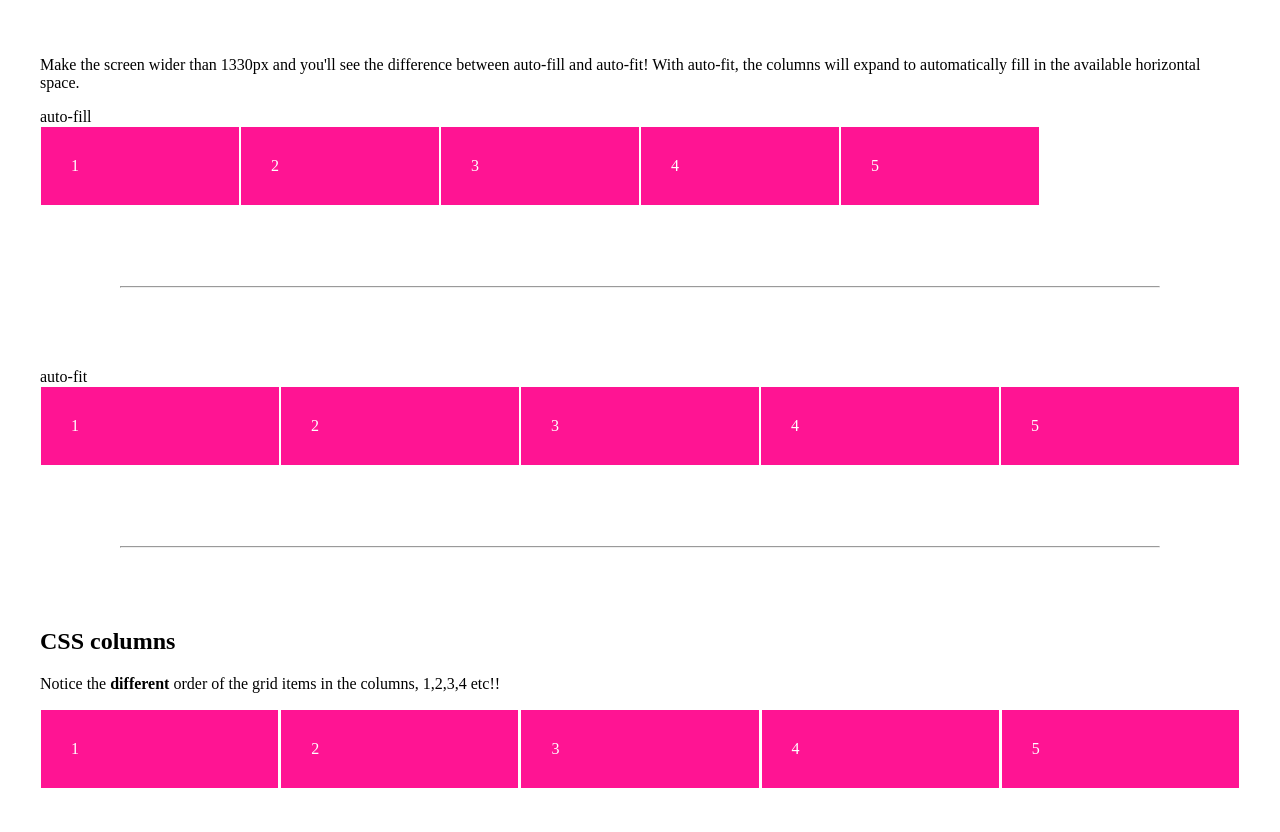
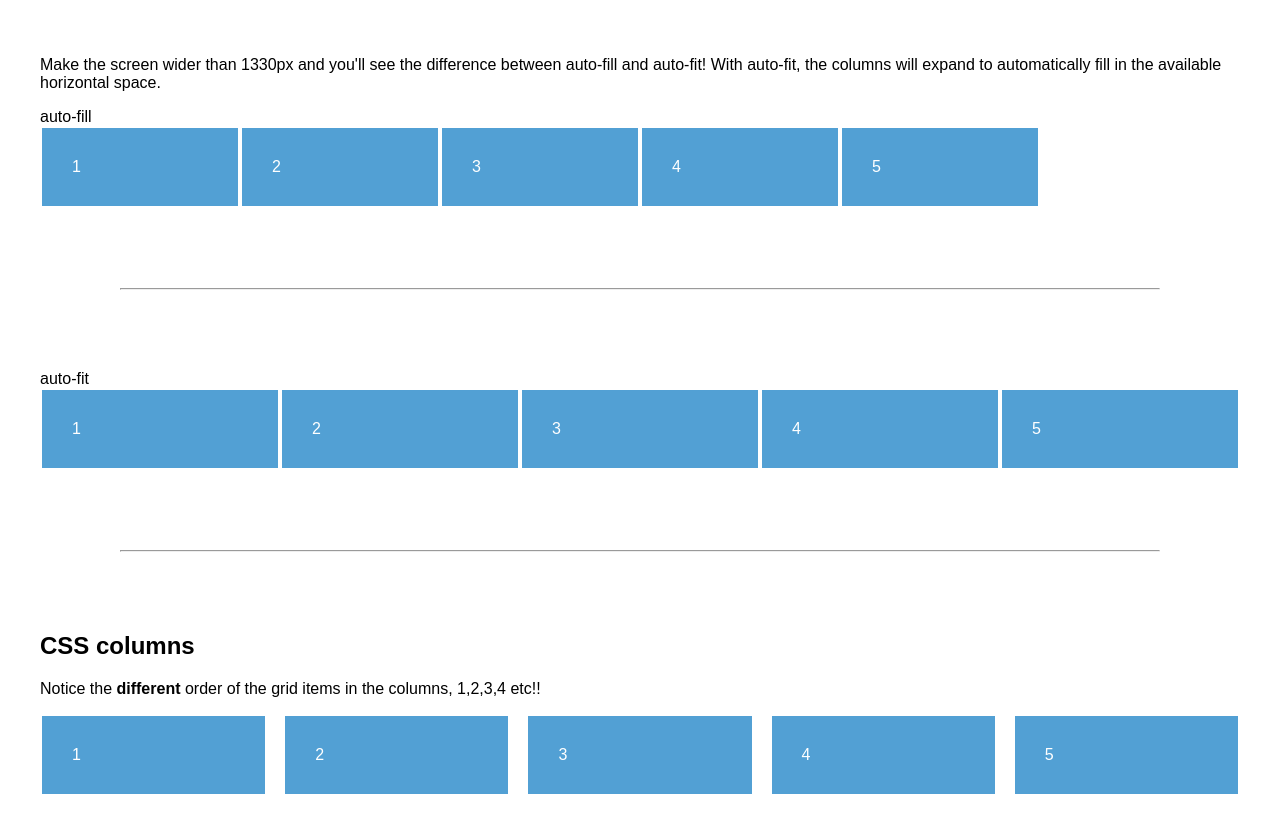
Before and after one commit to blizni79/onepage2, a website built with Parcel: page index.html in a window 1280 px wide. Built offline with nearby package versions, Linux system fonts and the light colour scheme.

Commit message:
Update style.css
removed duplicate grid-element class

```diff
--- a/style.css
+++ b/style.css
@@ -1,6 +1,7 @@
 
 body {
   padding: 2em;
+  font-family: sans-serif
 }
 
 hr {
@@ -22,25 +23,19 @@ hr {
     grid-template-columns: repeat(auto-fit, minmax(200px, 1fr));
 }
 
-.grid-element {
-  background-color: deepPink;
-  padding: 30px;
-  color: #fff;
-  border: 1px solid #fff;
-  break-inside: avoid;
-}
-
 
 /* Same as above but with CSS columns instead of CSS grid! */
 
 .csscolumns {
   columns:200px;
-  column-gap:1px
 }
 
+/* the blue columns themselves */
 .grid-element {
-  background-color: deepPink;
+  background-color: rgb(82, 160, 212);
+  padding: 30px;
+  gap:2px;
   color: #fff;
-  border: 1px solid #fff;
+  border: 2px solid #fff;
   break-inside: avoid;
 }
```
